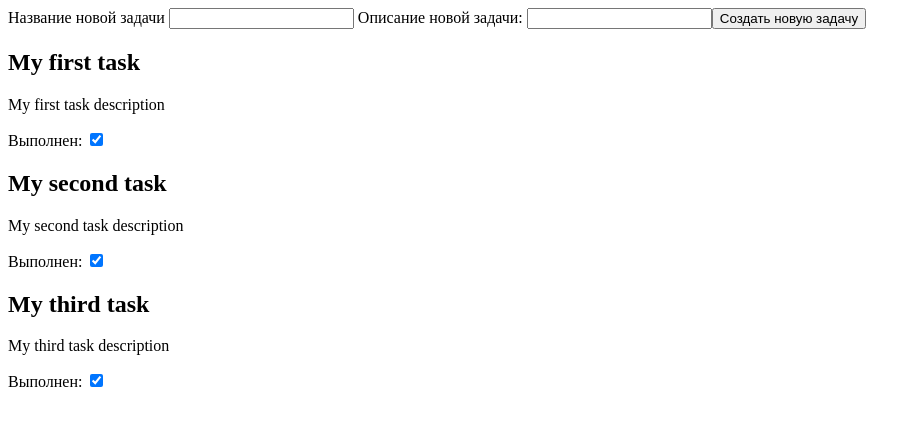
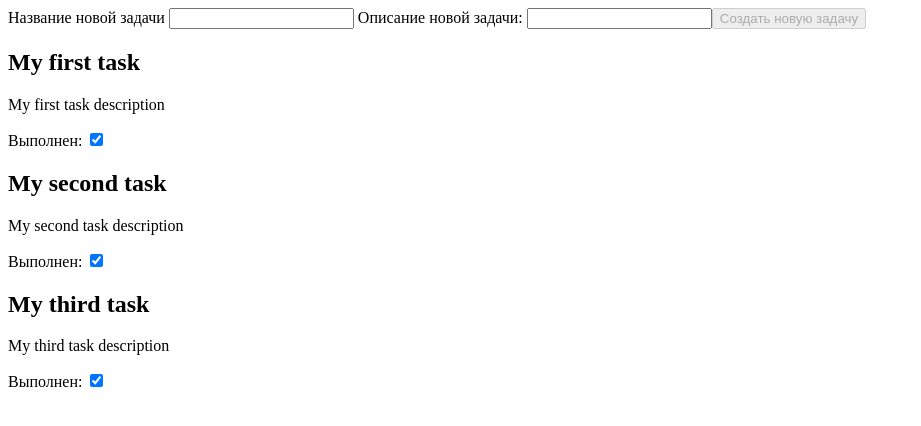
Before and after one commit to pcowTawer/todolist, an Angular app in the folder client-web/: page / in a window 1280 px wide. Shown: the top 426 px of the page, without its empty margins (0-921 px from the left). Built offline with nearby package versions, Linux system fonts and the light colour scheme.

Commit message:
Feature(): Add validator for title

```diff
--- a/client-web/src/app/todo-list/todo-list.component.html
+++ b/client-web/src/app/todo-list/todo-list.component.html
@@ -8,7 +8,7 @@
             Описание новой задачи:
             <input type="text" formControlName="description" />
         </label>
-        <button type="submit">Создать новую задачу</button>
+        <button type="submit" [disabled]="!taskForm.valid">Создать новую задачу</button>
     </form>
 </section>
 <section class="results">
--- a/client-web/src/app/todo-list/todo-list.component.ts
+++ b/client-web/src/app/todo-list/todo-list.component.ts
@@ -1,7 +1,7 @@
 import { Component } from '@angular/core';
 import { TodoItemComponent } from "../todo-item/todo-item.component";
 import { Task } from '../task';
-import { FormControl, FormGroup, ReactiveFormsModule } from '@angular/forms';
+import { FormControl, FormGroup, ReactiveFormsModule, Validators} from '@angular/forms';
 
 @Component({
   selector: 'app-todo-list',
@@ -12,7 +12,7 @@ import { FormControl, FormGroup, ReactiveFormsModule } from '@angular/forms';
 })
 export class TodoListComponent {
   taskForm = new FormGroup({
-    title: new FormControl(''),
+    title: new FormControl('', Validators.required),
     description: new FormControl(''),
   });
 
```
